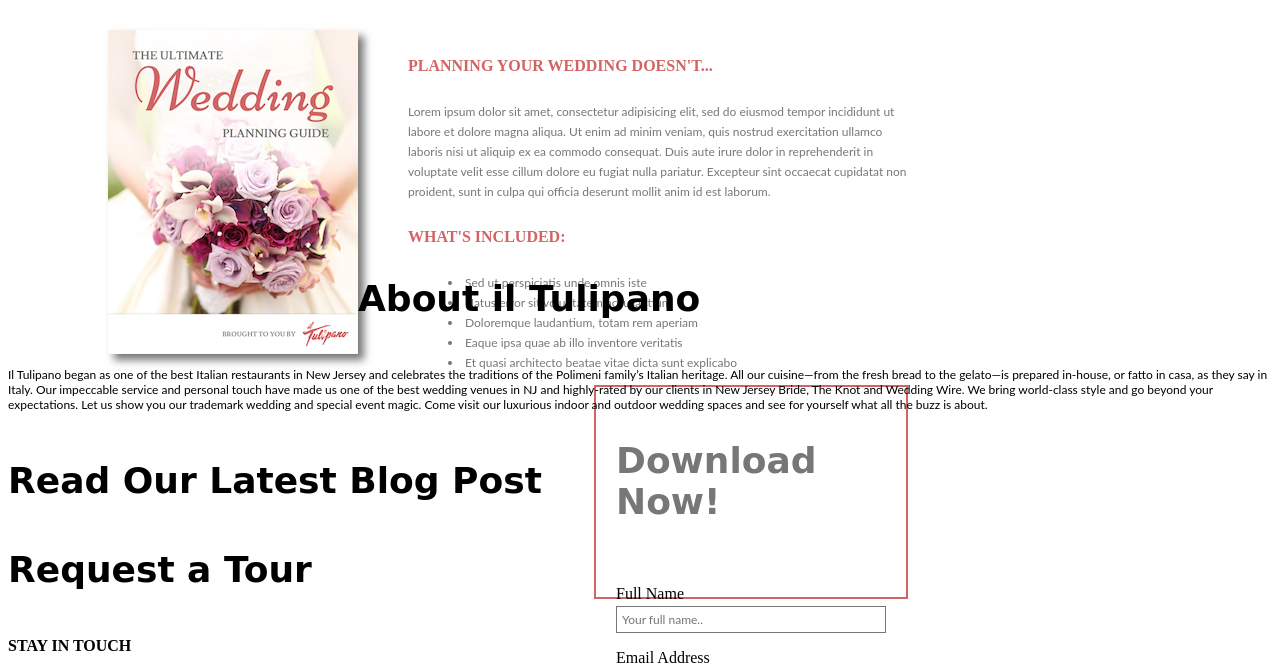
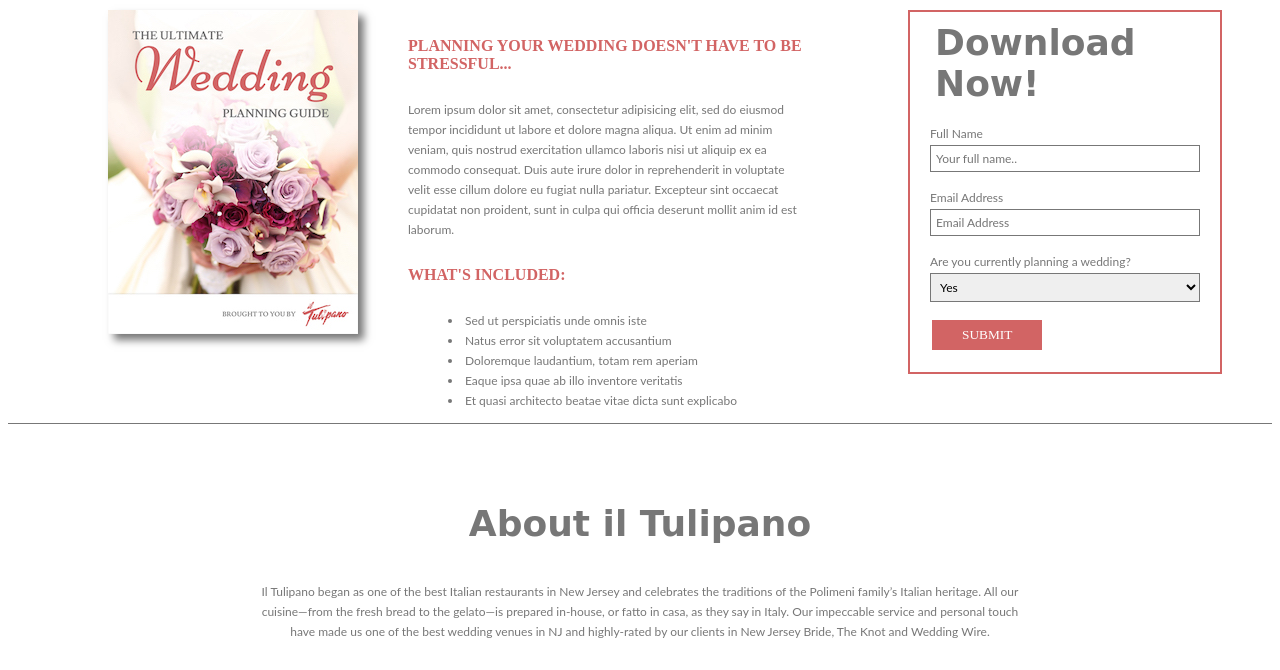
Before and after one commit to stephaniew7590/iltulipano, a plain HTML site: page index.html in a window 1280 px wide. Shown: the part 1030-1700 px from the top of the page. Drawn offline with Linux system fonts and the light colour scheme.

Commit message:
end of night 091317

```diff
--- a/Resources/CSS/style.css
+++ b/Resources/CSS/style.css
@@ -104,30 +104,34 @@ li {
 }
 
 .ebookcover {
+  display: inline-block;
   padding-left: 100px;
-  padding-top: 20px;
+  float: left;
 }
 
 .ebooktext {
   display: inline-block;
-  width: 500px;
-  height: 200px;
-  vertical-align: top;
+  width: 400px;
   padding-left: 50px;
+  float: center;
+}
+
+.emailcapture {
+  display:inline-block;
+  padding-left: 100px;
+  float: right;
 }
 
 .contactform {
-    display: inline-block;
-    border: 2px solid #d26464;
-    padding: 5px;
-    width: 300px;
-    height: 200px;
-    float: right;
+  border: 2px solid #d26464;
+  padding: 5px;
+  width: 300px;
 }
 
 .contactform h4 {
   color: #777777;
   padding-left: 15px;
+  margin: 5px 5px;
 }
 
 .container {
@@ -146,6 +150,12 @@ input[type=text], select, textarea {
     font-size: 12px;
 }
 
+label[for] {
+  font-family: 'Lato';
+  font-size: 12px;
+  color: #777777;
+}
+
 input[type=submit] {
     background-color: #d26464;
     color: white;
@@ -159,3 +169,27 @@ input[type=submit] {
 input[type=submit]:hover {
     background-color: #777777;
 }
+
+.line hr {
+    display: block;
+    height: 1px;
+    border: 0;
+    border-top: 1px solid #777777;
+    margin: 1em 0;
+    padding: 0;
+    width: 100%;
+}
+
+.aboutus {
+  position: relative;
+  text-align: center;
+  display: block;
+  width: auto;
+  padding: 25px 250px;
+
+}
+
+.aboutus h4, .aboutus p {
+  color: #777777;
+  line-height: 20px;
+}
--- a/index.html
+++ b/index.html
@@ -30,7 +30,7 @@
         <div class="ebookcover">
           <img src="./resources/images/sample-ebook-cover.jpg"/>
           <div class="ebooktext">
-            <h5>PLANNING YOUR WEDDING DOESN'T...</h5>
+            <h5>PLANNING YOUR WEDDING DOESN'T HAVE TO BE STRESSFUL...</h5>
             <p>Lorem ipsum dolor sit amet, consectetur adipisicing elit, sed do
             eiusmod tempor incididunt ut labore et dolore magna aliqua. Ut enim
             ad minim veniam, quis nostrud exercitation ullamco laboris nisi ut
@@ -46,6 +46,8 @@
               <li> Eaque ipsa quae ab illo inventore veritatis</li>
               <li> Et quasi architecto beatae vitae dicta sunt explicabo</li>
            </ul>
+         </div>
+           <div class="emailcapture">
            <div class="contactform">
              <h4>Download Now!</h4>
                 <div class="container">
@@ -72,32 +74,37 @@
       </div>
     </div>
 
-    <div>
+    <div class="line">
+      <hr/>
+    </div>
+
+    <div class="aboutus">
       <h4>About il Tulipano</h4>
       <p>Il Tulipano began as one of the best Italian restaurants in New Jersey
         and celebrates the traditions of the Polimeni family’s Italian heritage.
         All our cuisine—from the fresh bread to the gelato—is prepared in-house,
         or fatto in casa, as they say in Italy. Our impeccable service and personal
         touch have made us one of the best wedding venues in NJ and highly-rated
-        by our clients in New Jersey Bride, The Knot and Wedding Wire.
-        </ br>
-        We bring world-class style and go beyond your expectations. Let us show
+        by our clients in New Jersey Bride, The Knot and Wedding Wire.</p>
+        <br />
+        <p>We bring world-class style and go beyond your expectations. Let us show
         you our trademark wedding and special event magic. Come visit our
         luxurious indoor and outdoor wedding spaces and see for yourself what
         all the buzz is about.</p>
       </div>
 
-      <div>
+      <div class="blogpost">
         <h4>Read Our Latest Blog Post</h4>
       </div>
 
-      <div>
+      <div class="requesttour">
         <h4>Request a Tour</h4>
       </div>
 
-      <div>
+      <div class="footer">
+        <div class="footertitle">
         <h5>STAY IN TOUCH</h5>
-          <div>
+          <div class="footersocial">
             <ul>
             <li>
               <a target="_blank" href="https://www.facebook.com/IlTulipanoNJ">
@@ -130,10 +137,13 @@
               </a>
             </li>
           </div>
+        <div class="footercontact">
         <p>P: 973-256-9300</p>
         <p>&amp; 2017 il Tulipano. All Rights Reserved.</p>
         <p>Designed by Hudson</p>
       </div>
+    </div>
+  </div>
 
   </body>
 </html>
```
Lines whose indentation alone changed are shown as unchanged.
